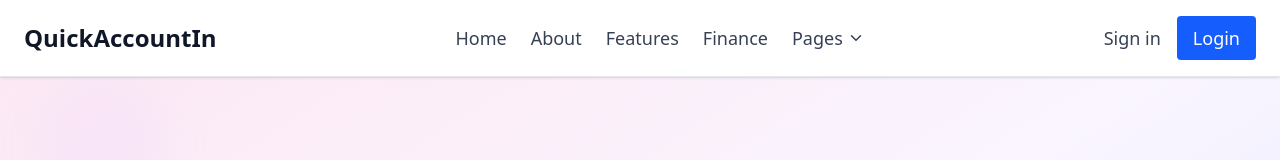
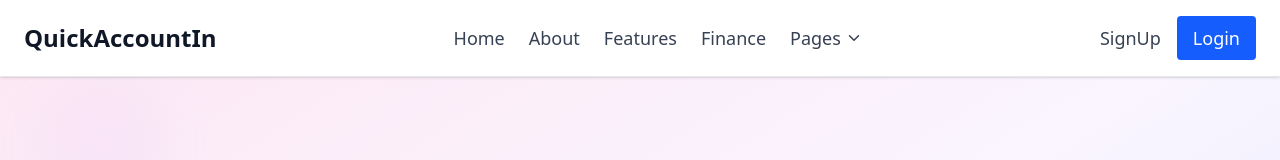
Before and after one commit to hiverift/QuickAccountIn, a React (Vite) app: page / in a window 1280 px wide. Shown: the top 160 px of the page. Built offline with nearby package versions, Linux system fonts and the light colour scheme.

Commit message:
signup chnage

```diff
--- a/src/layouts/Navbar.jsx
+++ b/src/layouts/Navbar.jsx
@@ -117,7 +117,7 @@ export default function Navbar() {
 
         {/* Auth Buttons */}
         <div className="hidden md:flex gap-4 items-center text-lg">
-          <Link to="/signin" className="text-gray-700 hover:text-gray-900">Sign in</Link>
+          <Link to="/signin" className="text-gray-700 hover:text-gray-900">SignUp</Link>
           <Link to="/login" className="px-4 py-2 bg-blue-600 hover:bg-blue-700 text-white rounded">
             Login
           </Link>
```
